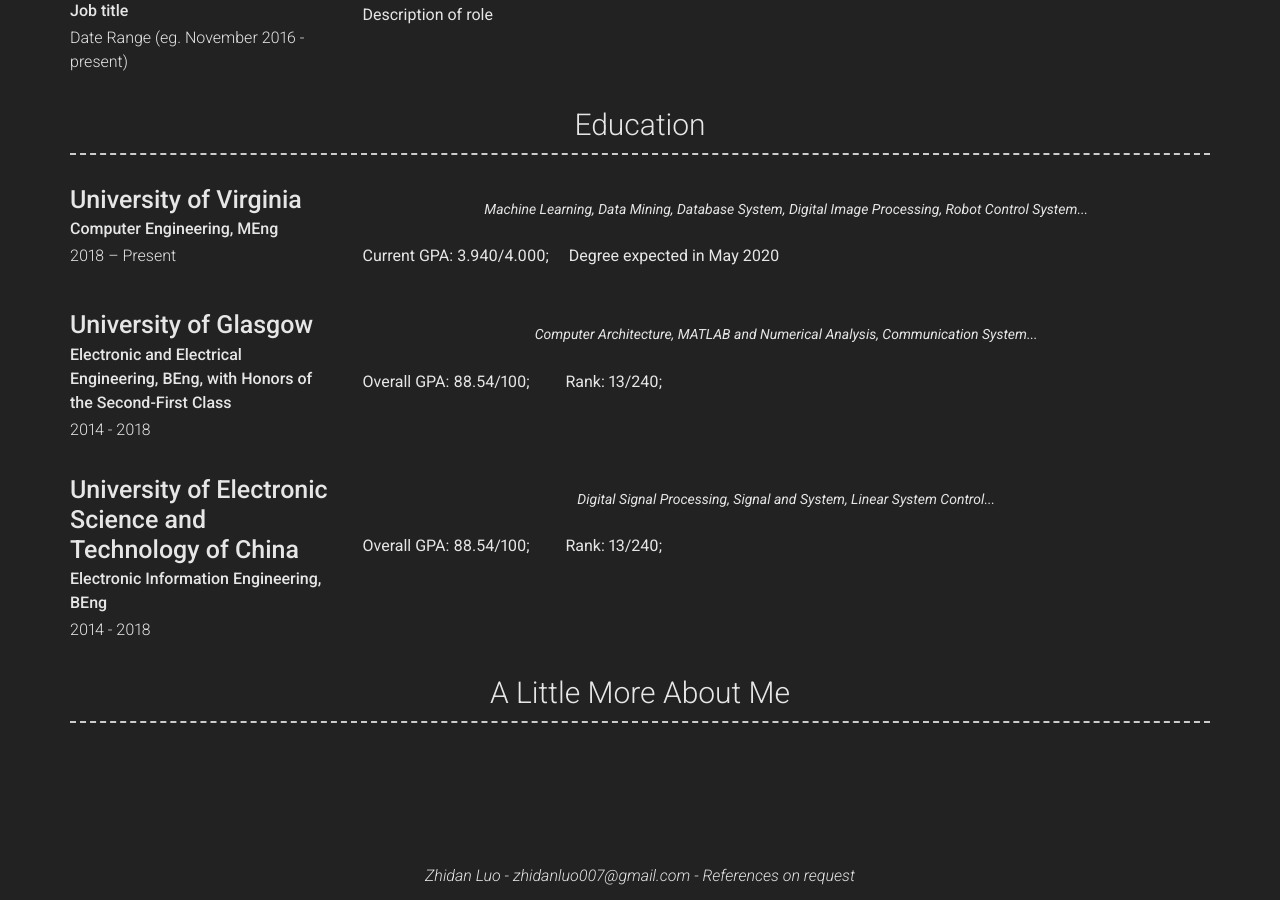
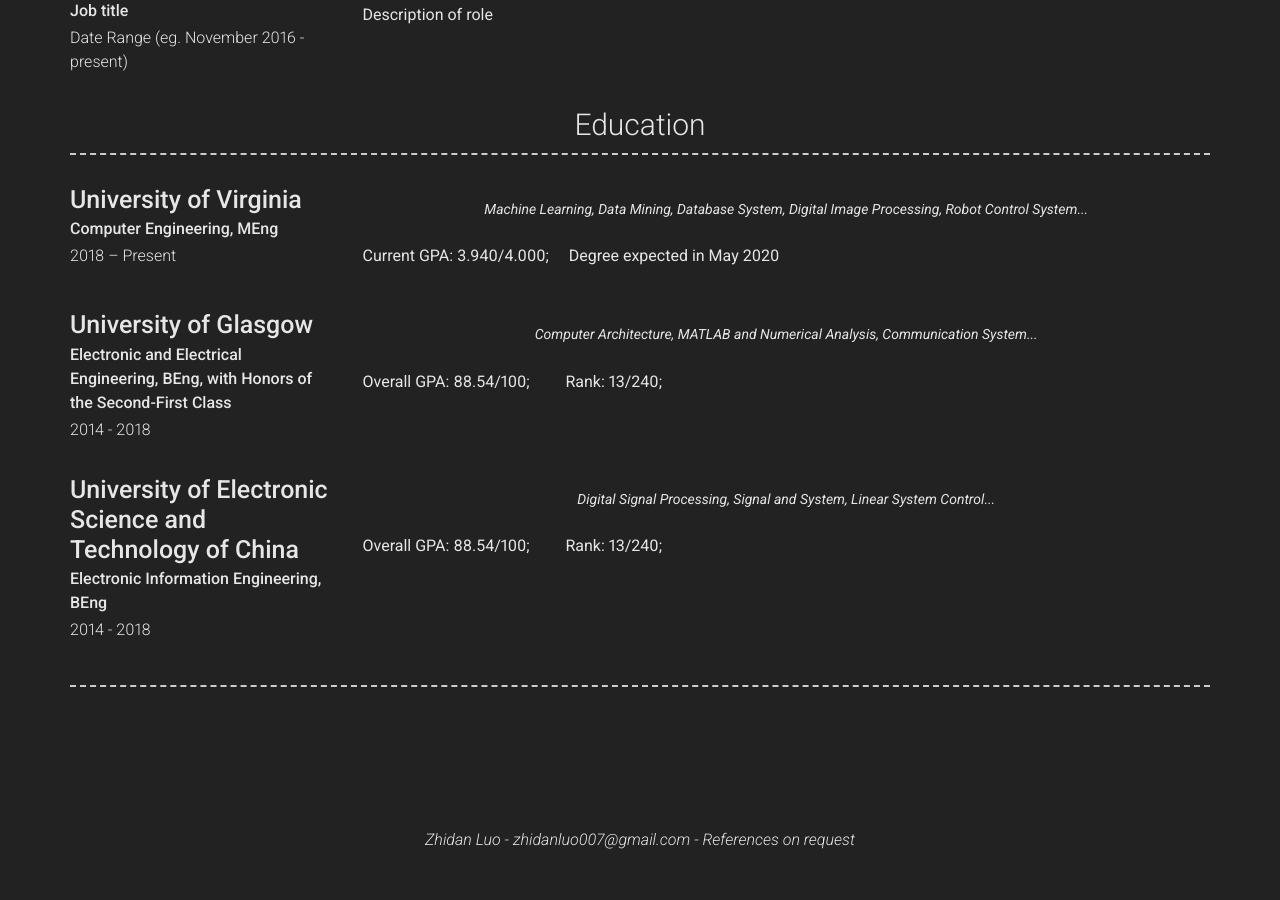
Before and after one commit to zhidanluo/zhidanluo.github.io, a Jekyll site: the page built from index.md, in a window 1280 px wide and 900 px high, scrolled down 983 px. Built offline with Jekyll 4.4.1, drawn with Linux system fonts in a browser that asks for light colours; nearby versions of some CDN libraries; after the commit the page ends 1847 px from its top, so only the background shows below that.

Commit message:
Update more.html

```diff
--- a/_includes/more.html
+++ b/_includes/more.html
@@ -1,5 +1,5 @@
 <div class="container more-container">
-  <h3>{{ site.more_title | default: "A Little More About Me" }}</h3>
+  <h3>{{ site.more_title | default: " " }}</h3>
   <div class="row clearfix">
     <div class="col-md-12">
       {{ site.more_content | strip | markdownify }}
```
